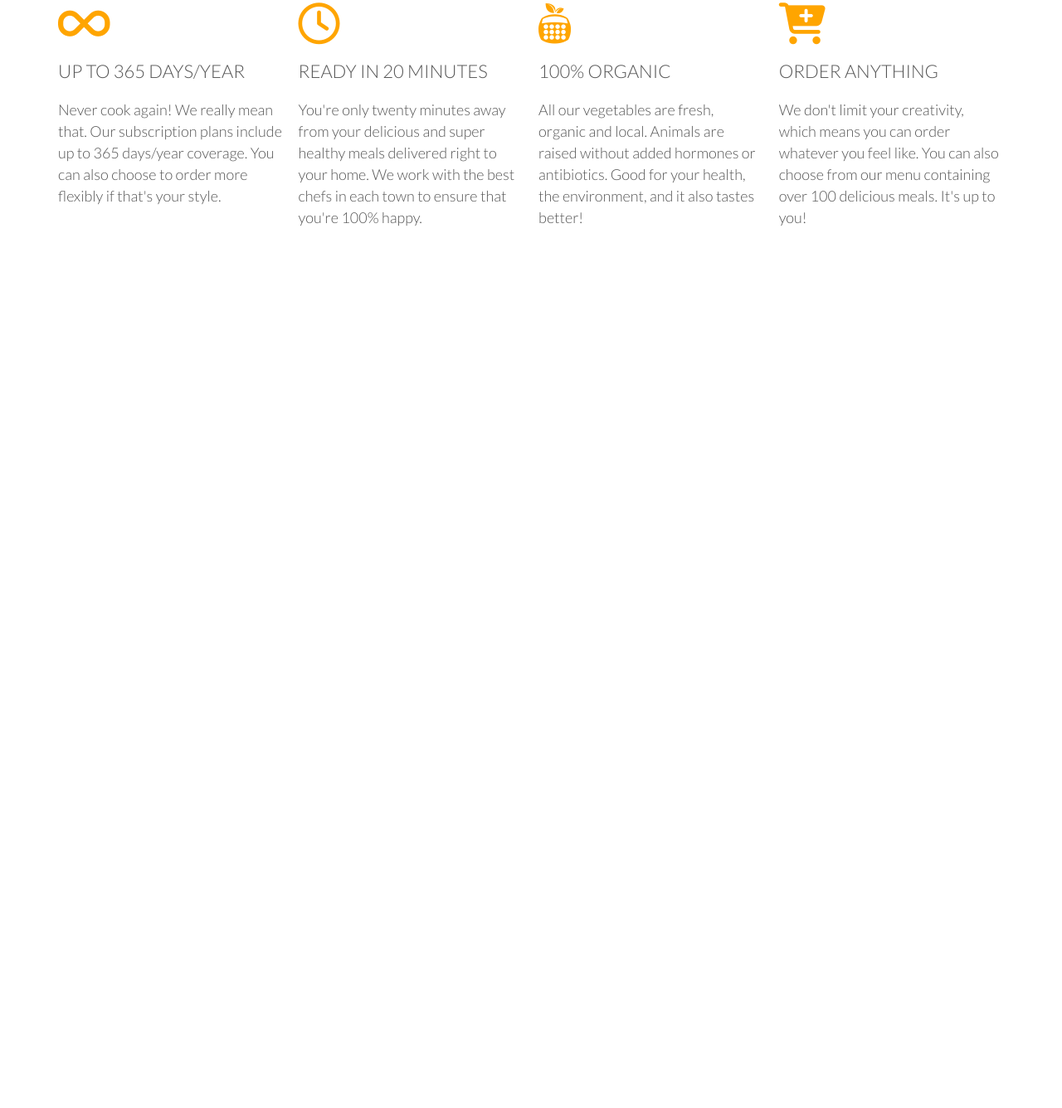
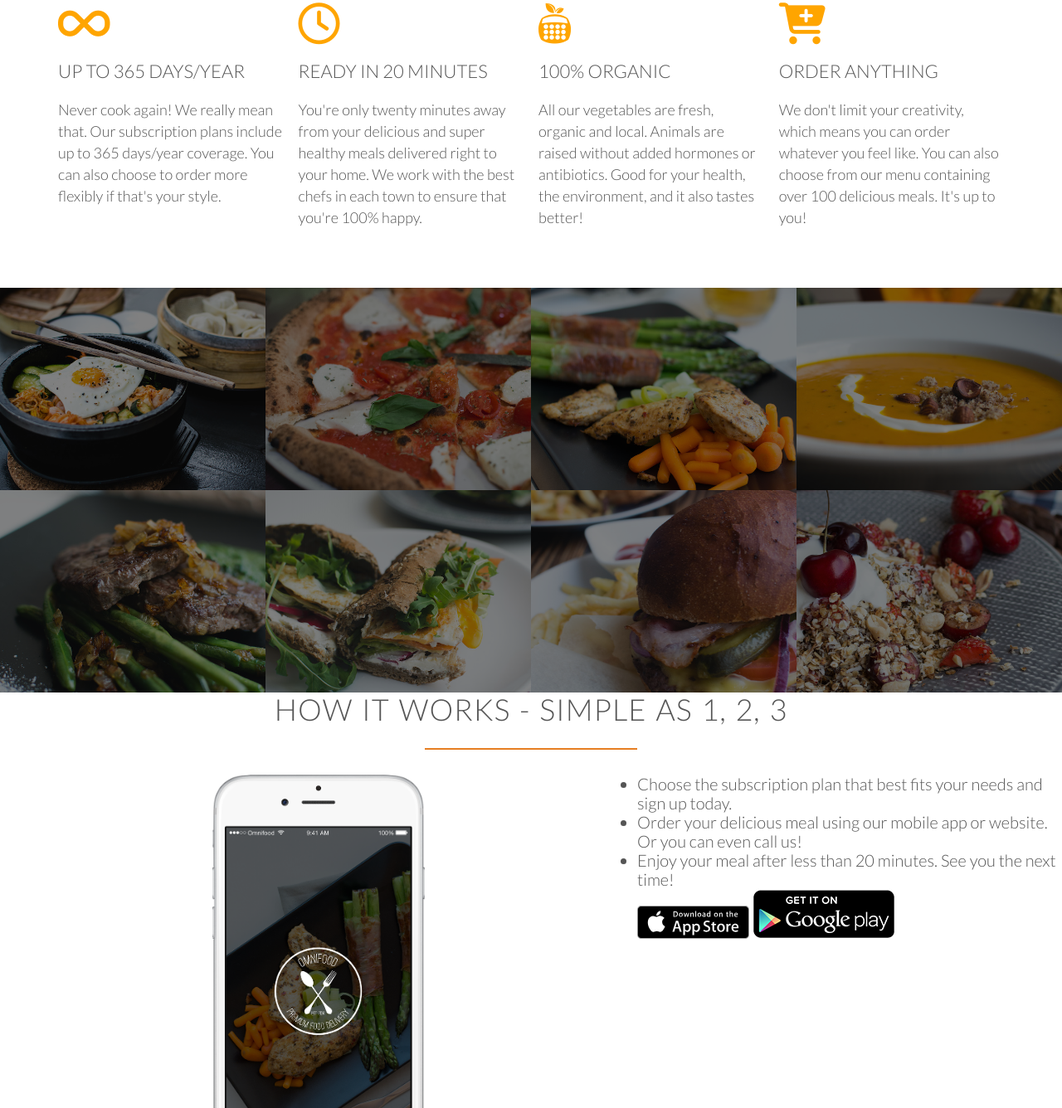
Before and after one commit to vuongvgc/Omnifood, a plain HTML site: page index.html in a window 1280 px wide. Shown: the part 1060-2396 px from the top of the page at 83% size. Before the commit the page ends 1347 px from the top, so only its background shows below. Drawn offline with Linux system fonts and the light colour scheme.

Commit message:
build good food

```diff
--- a/index.html
+++ b/index.html
@@ -63,5 +63,72 @@
             </div>
             </div>
         </section>
+        <section class="section-food">
+            <ul class="meal-showcase">
+                <li>
+                    <figure class="meal-photo">
+                        <img src="resources/img/foods/1.jpg" alt="Korean bibimbap with egg and vegetables">
+                    </figure>
+                </li>
+                <li>
+                    <figure class="meal-photo">
+                        <img src="resources/img/foods/2.jpg" alt="Simple italian pizza with cherry tomatoes">
+                    </figure>
+                </li>
+                <li>
+                    <figure class="meal-photo">
+                        <img src="resources/img/foods/3.jpg" alt="Chicken breast steak with vegetables">
+                    </figure>
+                </li>
+                <li>
+                    <figure class="meal-photo">
+                        <img src="resources/img/foods/4.jpg" alt="Autumn pumpkin soup">
+                    </figure>
+                </li>
+            </ul>
+            <ul class="meal-showcase">
+                <li>
+                    <figure class="meal-photo">
+                        <img src="resources/img/foods/5.jpg" alt="Paleo beef steak with vegetables">
+                    </figure>
+                </li>
+                <li>
+                     <figure class="meal-photo">
+                        <img src="resources/img/foods/6.jpg" alt="Healthy baguette with egg and vegetables">
+                    </figure>
+                </li>
+                <li>
+                    <figure class="meal-photo">
+                        <img src="resources/img/foods/7.jpg" alt="Burger with cheddar and bacon">
+                    </figure>
+                </li>
+                <li>
+                    <figure class="meal-photo">
+                        <img src="resources/img/foods/8.jpg" alt="Granola with cherries and strawberries">
+                    </figure>
+                </li>
+            </ul>
+        </section>
+        <section class="how-it-works">
+            <div class="title-work">
+                <h2>How it works - Simple as 1, 2, 3</h2>
+            </div>
+            <div class="app-work">
+                <div class="title-work-img">
+                    <img src="resources/img/howitworks/app-iPhone.png" alt="app-iphone">
+                </div>
+                <div class="guide-step">
+                    <ul>
+                        <li>Choose the subscription plan that best fits your needs and sign up today.</li>
+                        <li>Order your delicious meal using our mobile app or website. Or you can even call us!</li>
+                        <li>Enjoy your meal after less than 20 minutes. See you the next time!</li>
+                    </ul>
+                    <div class="app-store">
+                        <a href="#"><img src="resources/img/howitworks/download-app-IOS.svg" alt="CH Play -app"></a>
+                        <a href="#"><img src="resources/img/howitworks/download-app-android.png" alt="CH Play -app"></a>
+                    </div>
+                </div>
+            </div>
+        </section>
     </body>
 </html>
--- a/resources/css/style.css
+++ b/resources/css/style.css
@@ -135,7 +135,13 @@ header {
     border-bottom: 2px solid  #e67e22;
 
 }
+/*-----------------------------*/
 /*----------FEATURES-----------*/
+/*-----------------------------*/
+.section-features
+{
+  margin-bottom: 60px;
+}
 .long-copy {
     width: 70%;
     margin-left: 15%;
@@ -152,3 +158,54 @@ i {
     color: orange;
     font-size: 250%;
 }
+
+/*-----------------------------*/
+/*----------GOOD FOODS---------*/
+/*-----------------------------*/
+.section-food {
+    padding: 0;
+    margin: 0;
+}
+.meal-showcase {
+    list-style-type: none;
+    width: 100%;
+}
+.meal-showcase li {
+    display: block;
+    width: 25%;
+    float: left;
+    background-color: #000;
+    overflow: hidden;
+}
+.meal-photo img {
+    width: 100%;
+    height: auto;
+    opacity: 0.5;
+    transform: scale(1.3);
+    transition: transform 0.5s, opacity 0.5s;
+}
+.meal-photo img:hover {
+    opacity: 1;
+    transform: scale(1);
+}
+/*-----------------------------*/
+/*----------How it works---------*/
+/*-----------------------------*/
+.how-it-works {
+    width: 100%;
+    margin: 40px 0;
+}
+
+.app-work {
+    margin-left: 20%;
+    width: 80%;
+}
+
+.title-work-img {
+    width: 50%;
+    float: left;
+}
+.title-work-img img {
+    width: 50%;
+    height: auto;
+}
```
Also changed, not shown: resources/img/howitworks/download-app-IOS.png (added), resources/img/howitworks/download-app-IOS.svg (added).
